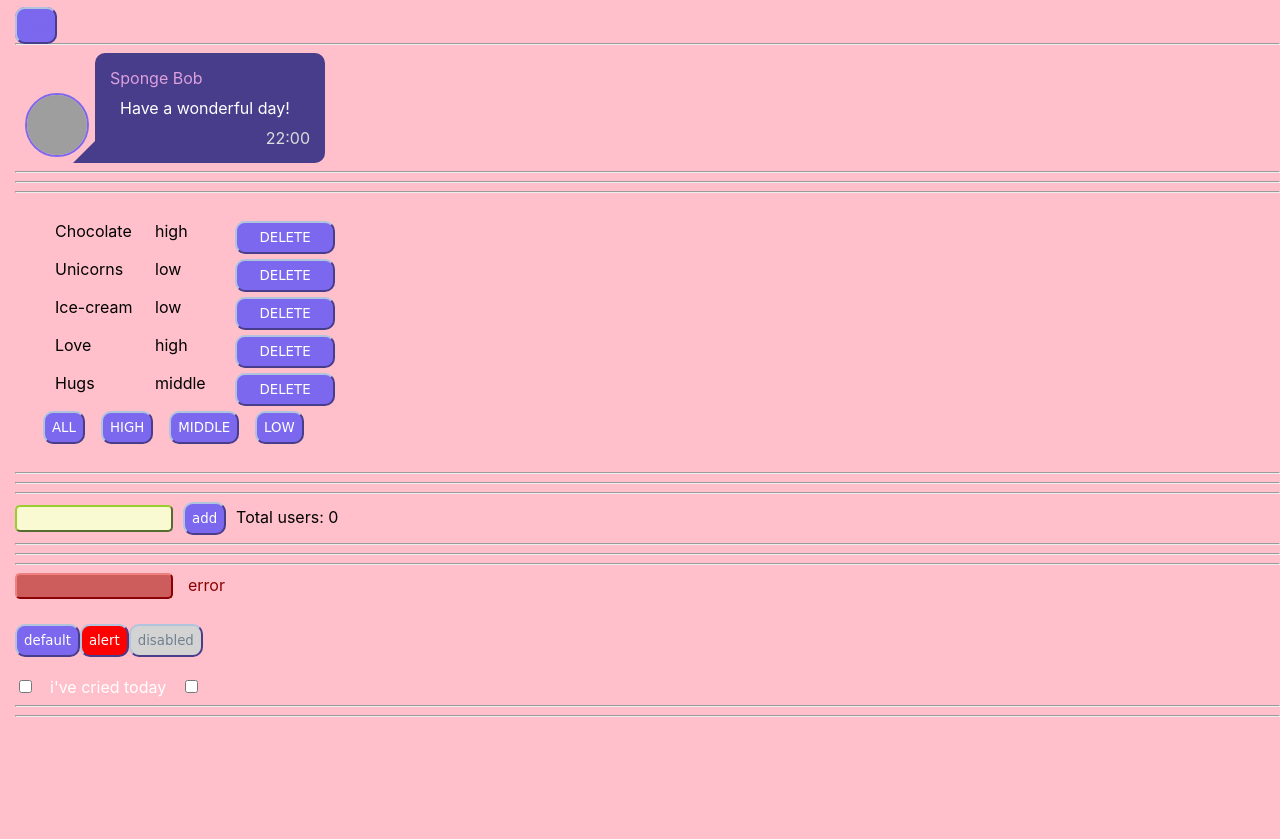
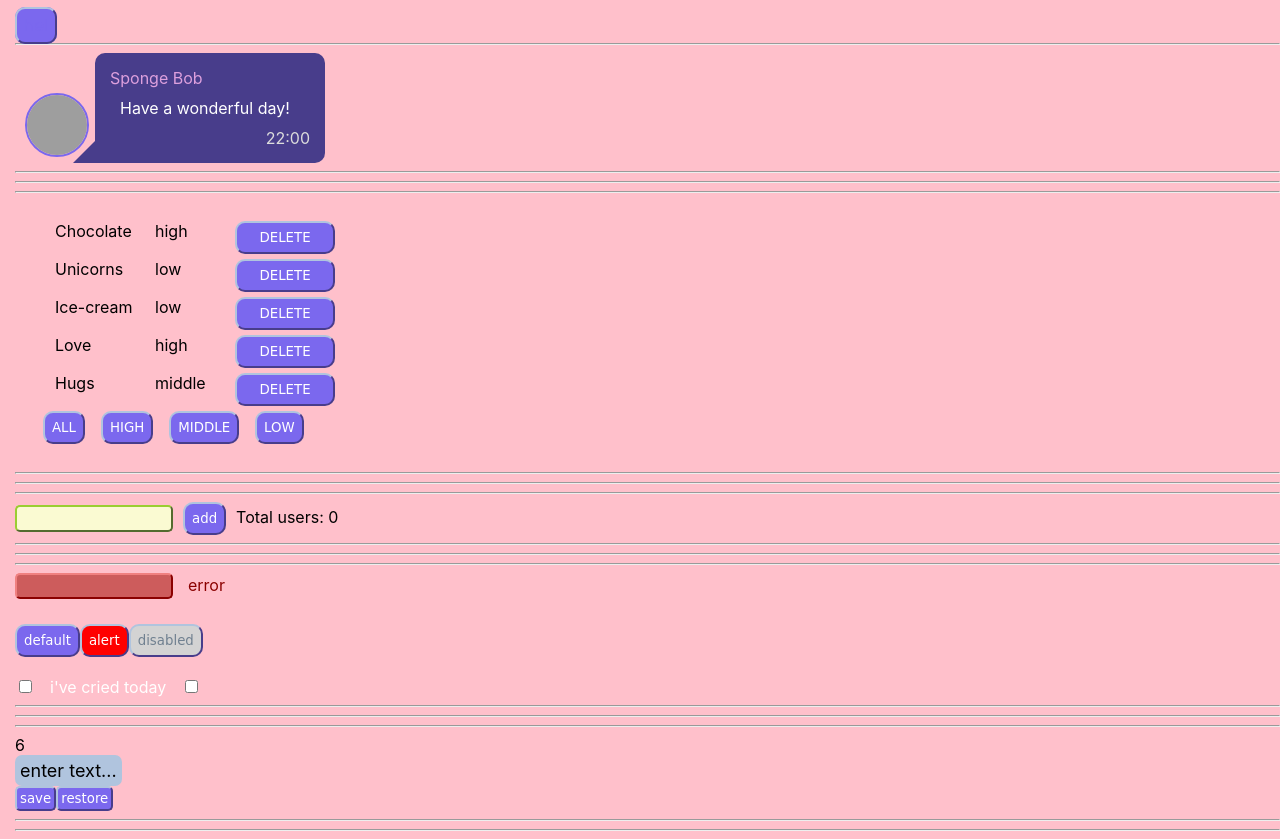
Before and after one commit to aleksandrasezer/ignat_hw, a React (Create React App) app: page /#/prejunior in a window 1280 px wide. Before the commit the page ends 800 px from the top, so only its background shows below. Built offline with nearby package versions, Linux system fonts and the light colour scheme; grey boxes are pictures that could not be loaded.

Commit message:
editable span

```diff
--- a/src/p2-homeworks/h4/common/c1-SuperInputText/SuperInputText.module.css
+++ b/src/p2-homeworks/h4/common/c1-SuperInputText/SuperInputText.module.css
@@ -8,6 +8,7 @@
     border-right: 2px solid darkolivegreen;
     margin-bottom: 5px;
 }
+
 .errorInput {
     border-left: 2px solid lightcoral;
     border-top: 2px solid lightcoral;
--- a/src/p2-homeworks/h5/pages/PreJunior.tsx
+++ b/src/p2-homeworks/h5/pages/PreJunior.tsx
@@ -3,6 +3,7 @@ import HW1 from '../../h1/HW1'
 import HW2 from '../../h2/HW2'
 import HW3 from '../../h3/HW3'
 import HW4 from '../../h4/HW4'
+import HW6 from "../../h6/HW6";
 
 function PreJunior() {
     return (
@@ -11,7 +12,7 @@ function PreJunior() {
             <HW2/>
             <HW3/>
             <HW4/>
-            {/*<HW6/>*/}
+            <HW6/>
 
         </div>
     )
--- a/src/p2-homeworks/h6/HW6.tsx
+++ b/src/p2-homeworks/h6/HW6.tsx
@@ -1,6 +1,7 @@
 import React, {useState} from 'react'
 import SuperEditableSpan from './common/c4-SuperEditableSpan/SuperEditableSpan'
 import {restoreState, saveState} from './localStorage/localStorage'
+import s from './common/c4-SuperEditableSpan/SuperEditableSpan.module.css'
 
 function HW6() {
     const [value, setValue] = useState<string>('')
@@ -9,15 +10,14 @@ function HW6() {
         saveState<string>('editable-span-value', value)
     }
     const restore = () => {
-        // setValue()
+        setValue(restoreState<string>('editable-span-value', value))
     }
 
     return (
         <div>
             <hr/>
-            homeworks 6
+            6
 
-            {/*should work (должно работать)*/}
             <div>
                 <SuperEditableSpan
                     value={value}
@@ -25,12 +25,10 @@ function HW6() {
                     spanProps={{children: value ? undefined : 'enter text...'}}
                 />
             </div>
-            <button onClick={save}>save</button>
-            <button onClick={restore}>restore</button>
+            <button className={s.default} onClick={save}>save</button>
+            <button className={s.default} onClick={restore}>restore</button>
 
             <hr/>
-            {/*для личного творчества, могу проверить*/}
-            {/*<AlternativeSuperEditableSpan/>*/}
             <hr/>
         </div>
     )
--- /dev/null
+++ b/src/p2-homeworks/h6/common/c4-SuperEditableSpan/SuperEditableSpan.module.css
@@ -0,0 +1,44 @@
+.editableSpan {
+    font-size: large;
+    padding: 5px;
+    border-radius: 7px;
+    background-color: lightsteelblue;
+    display: inline-block;
+}
+
+.SuperInputClassname input:focus {
+    font-size: large;
+    outline: none !important;
+    background-color: white;
+    border-radius: 7px;
+    padding: 5px;
+}
+
+.default {
+    padding: 3px;
+    border-radius: 5px;
+    font-family: "Comic Sans MS";
+    background-color: mediumslateblue;
+    color: white;
+    border-bottom: 2px solid darkslateblue;
+    border-right: 2px solid darkslateblue;
+    border-top: 2px solid lightsteelblue;
+    border-left: 2px solid lightsteelblue;
+}
+
+.default:active {
+    padding: 3px;
+    border-radius: 5px;
+    font-family: "Comic Sans MS";
+    background-color: mediumslateblue;
+    color: white;
+    border-top: 2px solid darkslateblue;
+    border-left: 2px solid darkslateblue;
+    border-bottom: 2px solid lightsteelblue;
+    border-right: 2px solid lightsteelblue;
+}
+
+.default:disabled {
+    background-color: lightgrey;
+    color: slategray;
+}
--- a/src/p2-homeworks/h6/common/c4-SuperEditableSpan/SuperEditableSpan.tsx
+++ b/src/p2-homeworks/h6/common/c4-SuperEditableSpan/SuperEditableSpan.tsx
@@ -1,14 +1,14 @@
 import React, {DetailedHTMLProps, InputHTMLAttributes, HTMLAttributes, useState} from 'react'
 import SuperInputText from '../../../h4/common/c1-SuperInputText/SuperInputText'
+import s from "./SuperEditableSpan.module.css"
 
 // тип пропсов обычного инпута
 type DefaultInputPropsType = DetailedHTMLProps<InputHTMLAttributes<HTMLInputElement>, HTMLInputElement>
 // тип пропсов обычного спана
 type DefaultSpanPropsType = DetailedHTMLProps<HTMLAttributes<HTMLSpanElement>, HTMLSpanElement>
 
-// здесь мы говорим что у нашего инпута будут такие же пропсы как у обычного инпута
-// (чтоб не писать value: string, onChange: ...; они уже все описаны в DefaultInputPropsType)
-type SuperEditableSpanType = DefaultInputPropsType & { // и + ещё пропсы которых нет в стандартном инпуте
+
+type SuperEditableSpanType = DefaultInputPropsType & {
     onChangeText?: (value: string) => void
     onEnter?: () => void
     error?: string
@@ -31,25 +31,23 @@ const SuperEditableSpan: React.FC<SuperEditableSpanType> = (
     const {children, onDoubleClick, className, ...restSpanProps} = spanProps || {}
 
     const onEnterCallback = () => {
-        // setEditMode() // выключить editMode при нажатии Enter
+        setEditMode(false)
 
         onEnter && onEnter()
     }
     const onBlurCallback = (e: React.FocusEvent<HTMLInputElement>) => {
-        // setEditMode() // выключить editMode при нажатии за пределами инпута
+        setEditMode(false)
 
         onBlur && onBlur(e)
     }
     const onDoubleClickCallBack = (e: React.MouseEvent<HTMLSpanElement, MouseEvent>) => {
-        // setEditMode() // включить editMode при двойном клике
+        setEditMode(true)
 
         onDoubleClick && onDoubleClick(e)
     }
 
-    const spanClassName = `${'сделать красивый стиль для спана'} ${className}`
-
     return (
-        <>
+        <div className={s.SuperInputClassname}>
             {editMode
                 ? (
                     <SuperInputText
@@ -62,7 +60,7 @@ const SuperEditableSpan: React.FC<SuperEditableSpanType> = (
                 ) : (
                     <span
                         onDoubleClick={onDoubleClickCallBack}
-                        className={spanClassName}
+                        className={s.editableSpan}
 
                         {...restSpanProps}
                     >
@@ -71,7 +69,7 @@ const SuperEditableSpan: React.FC<SuperEditableSpanType> = (
                     </span>
                 )
             }
-        </>
+        </div>
     )
 }
 
```
Also changed, not shown: src/p2-homeworks/h6/common/c4-SuperEditableSpan/AlternativeSuperEditableSpan.tsx (deleted, +0 -9 lines).
